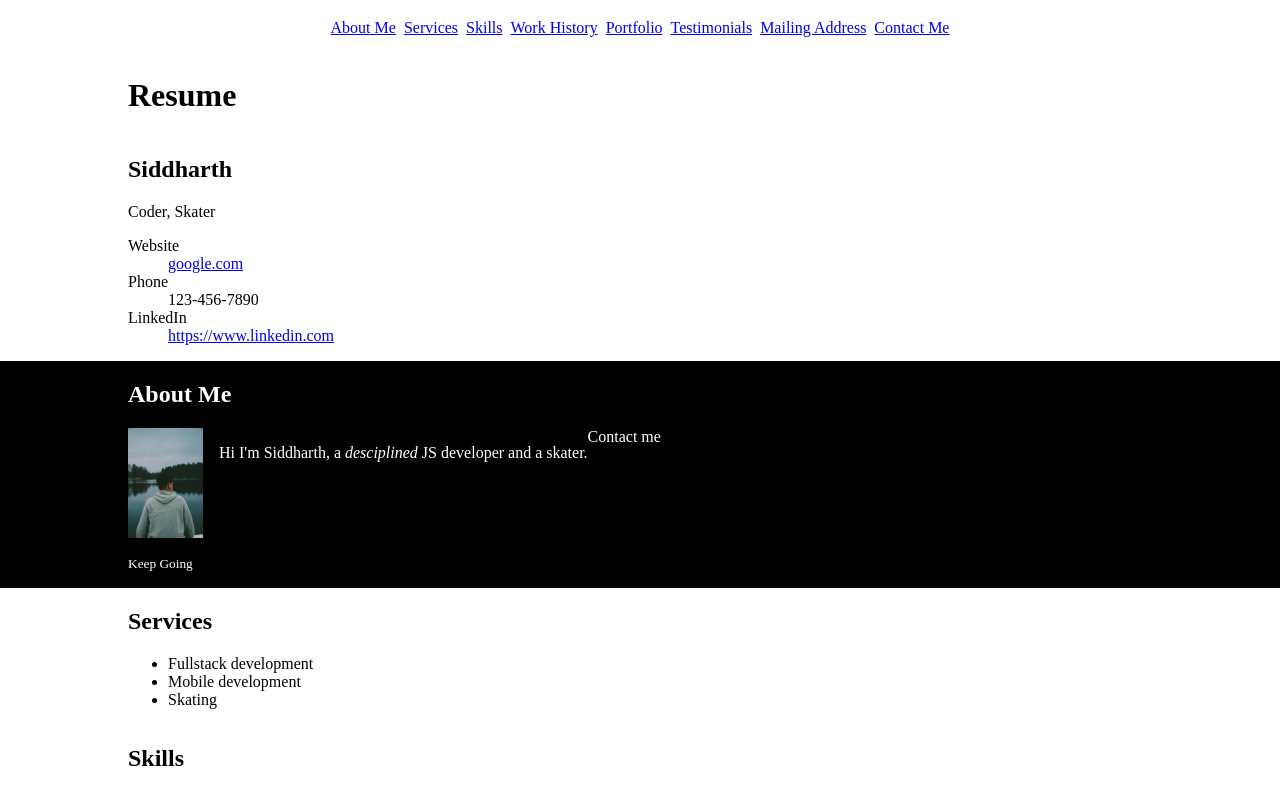
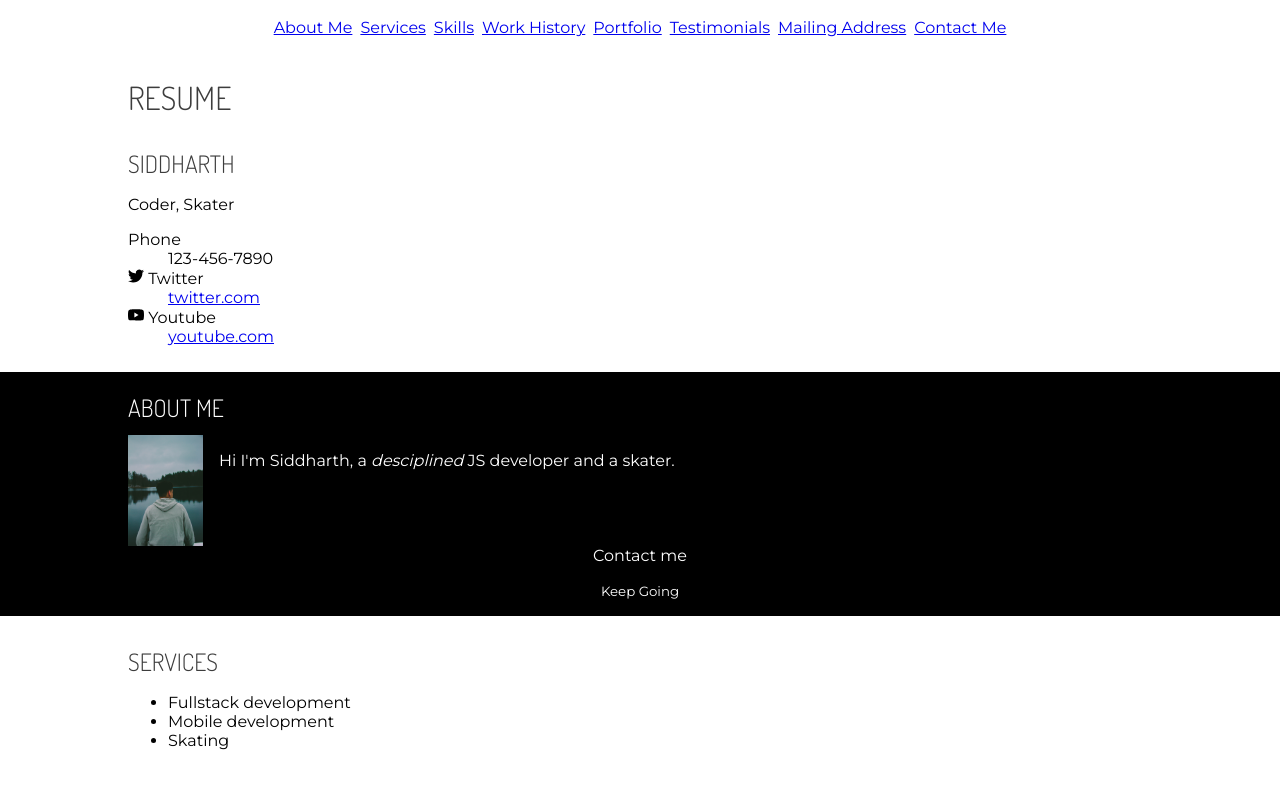
Before and after one commit to siddtheone/html-and-css, a website: page index.html in a window 1280 px wide. Shown: the top 789 px of the page. Drawn offline with Linux system fonts and the light colour scheme.

Commit message:
Style update

```diff
--- a/index.html
+++ b/index.html
@@ -4,6 +4,12 @@
     <meta charset="UTF-8" />
     <title>Resume of Siddharth</title>
     <link rel="stylesheet" href="./styles.css" />
+    <link rel="preconnect" href="https://fonts.googleapis.com" />
+    <link rel="preconnect" href="https://fonts.gstatic.com" crossorigin />
+    <link
+      href="https://fonts.googleapis.com/css2?family=Dosis:wght@300&family=Montserrat&display=swap"
+      rel="stylesheet"
+    />
   </head>
   <body>
     <nav>
@@ -27,13 +33,15 @@
           Coder, Skater
         </p>
         <dl>
-          <dt>Website</dt>
-          <dd><a href="https://google.com">google.com</a></dd>
           <dt>Phone</dt>
           <dd>123-456-7890</dd>
-          <dt>LinkedIn</dt>
+          <dt><img src="images/twitter.svg" class="social_logo" /> Twitter</dt>
           <dd>
-            <a href="https://www.linkedin.com">https://www.linkedin.com</a>
+            <a href="https://twitter.com">twitter.com</a>
+          </dd>
+          <dt><img src="images/youtube.svg" class="social_logo" /> Youtube</dt>
+          <dd>
+            <a href="https://www.youtube.com">youtube.com</a>
           </dd>
         </dl>
       </section>
@@ -111,7 +119,7 @@
         </table>
       </section>
 
-      <section id="portfolio">
+      <section id="portfolio" class="full-bleed">
         <h2>Portfolio</h2>
         <img
           src="https://picsum.photos/id/165/200/300"
@@ -227,7 +235,7 @@
           </fieldset>
 
           <p>
-            <button type="submit">Send</button>
+            <button type="submit" class="button">Send</button>
           </p>
         </form>
       </section>
--- a/styles.css
+++ b/styles.css
@@ -1,5 +1,25 @@
 * {
   box-sizing: border-box;
+}
+
+h1,
+h2 {
+  font-family: "Dosis", sans-serif;
+  font-weight: 300;
+  text-transform: uppercase;
+  color: #3d3d3d;
+}
+
+h1 {
+  margin-block-end: 0;
+}
+
+h2 {
+  margin-block-end: 0.75rem;
+}
+
+#aboutme h2 {
+  color: white;
 }
 
 body {
@@ -7,6 +27,13 @@ body {
   display: grid;
   margin-inline: 0;
   margin-block: 0;
+  font-family: "Montserrat", sans-serif;
+}
+
+input,
+select,
+textarea {
+  font-family: "Montserrat", sans-serif;
 }
 
 nav {
@@ -35,6 +62,7 @@ main {
   margin-block: 0;
   display: grid;
   grid-template-columns: 1fr 1024px 1fr;
+  row-gap: 10px;
 }
 
 main > * {
@@ -55,6 +83,11 @@ main > * {
 
 #aboutme aside {
   order: 10;
+  text-align: center;
+}
+
+#aboutme footer {
+  text-align: center;
 }
 
 #testimonials {
@@ -111,7 +144,8 @@ blockquote.featured {
 }
 
 .flex-header,
-.motto {
+.motto,
+#aboutme footer {
   flex-basis: 100%;
 }
 
@@ -123,6 +157,8 @@ blockquote.featured {
     "portfolio anchor img4 img5 img6";
   grid-gap: 10px;
   align-items: end;
+  background-color: rgba(247, 77, 101, 0.9);
+  padding-block: 1rem;
 }
 
 #portfolio h2 {
@@ -135,7 +171,29 @@ blockquote.featured {
   max-inline-size: 100%;
 }
 
+#portfolio img:hover {
+  opacity: 0.7;
+  transition: opacity 0.5s;
+}
+
 img.anchor {
   grid-area: anchor;
   align-self: start;
 }
+
+.button {
+  background-color: #000000;
+  color: white;
+  font-family: "Montserrat", sans-serif;
+  padding: 0.5rem 1rem;
+  border: none;
+}
+
+.button:hover {
+  background-color: rgba(247, 77, 101, 0.9);
+  transition: background-color 0.5s;
+}
+
+.social_logo {
+  inline-size: 1rem;
+}
```
Also changed, not shown: images/twitter.svg (added), images/youtube.svg (added).
